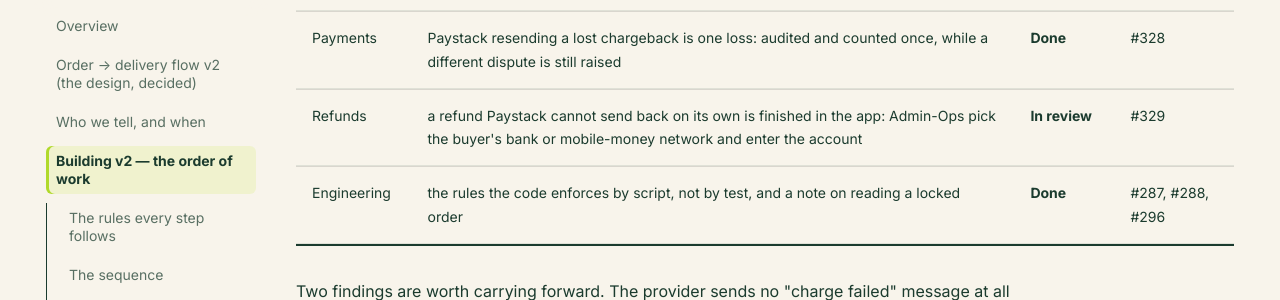
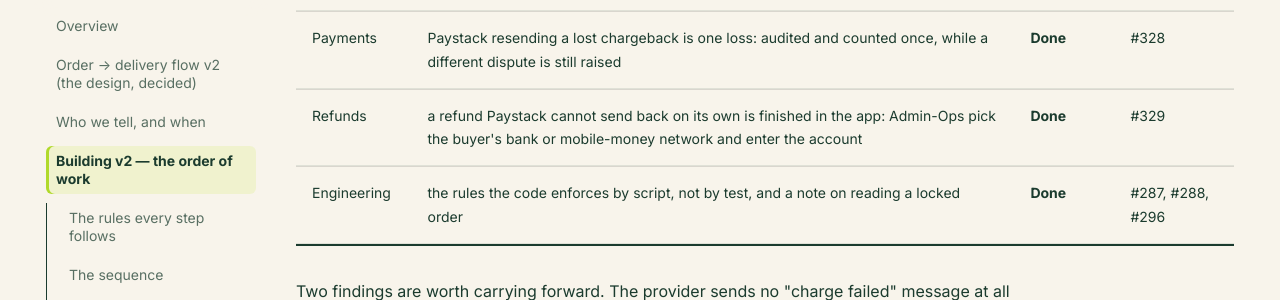
Before and after one commit to cropdoor/cropdoor-almanac, an MkDocs documentation site: the page built from docs/domain/order-delivery-flow-v2-build-order.md, in a window 1280 px wide and 900 px high, scrolled down 11318 px. Shown: the part 153-453 px from the top of the window. Built offline with MkDocs 1.6.1 and Material for MkDocs 9.7.7, drawn with Linux system fonts in a browser that asks for light colours; some web fonts are replaced; comment, search, counter and statistics services are not loaded.

Commit message:
tracker: send a stuck refund to the buyer's bank account is done (#329)

```diff
--- a/docs/domain/order-delivery-flow-v2-build-order.md
+++ b/docs/domain/order-delivery-flow-v2-build-order.md
@@ -146,7 +146,7 @@ Found while building step 3's refunds and while testing against the real payment
 | Payments | a chargeback lost while the order's refund waits on Paystack can be settled once that refund finishes | **Done** | #326 |
 | Payments | a lost chargeback reverses what the order's ledger holds, raising an alarm if that is not the payment, and a refund landing afterwards never posts on top of it | **Done** | #327 |
 | Payments | Paystack resending a lost chargeback is one loss: audited and counted once, while a different dispute is still raised | **Done** | #328 |
-| Refunds | a refund Paystack cannot send back on its own is finished in the app: Admin-Ops pick the buyer's bank or mobile-money network and enter the account | **In review** | #329 |
+| Refunds | a refund Paystack cannot send back on its own is finished in the app: Admin-Ops pick the buyer's bank or mobile-money network and enter the account | **Done** | #329 |
 | Engineering | the rules the code enforces by script, not by test, and a note on reading a locked order | **Done** | #287, #288, #296 |
 
 Two findings are worth carrying forward. The provider sends no "charge failed" message at all — a failed card simply leaves the transaction unpaid, and the platform notices by asking. And a payment attempt now says why it did not count, which is what a refund-by-hand needs: the attempt itself names the charge to give back.
```
